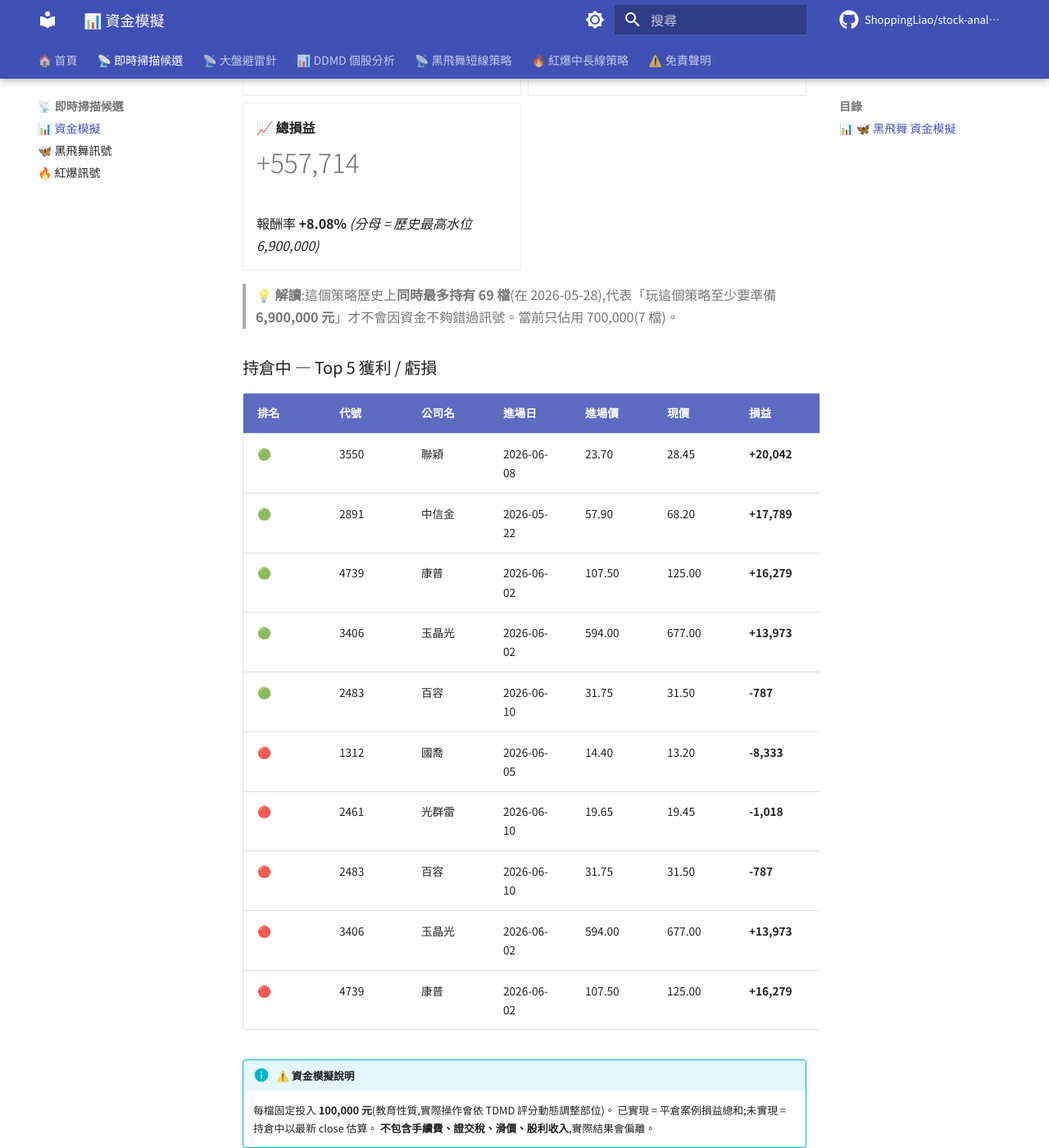
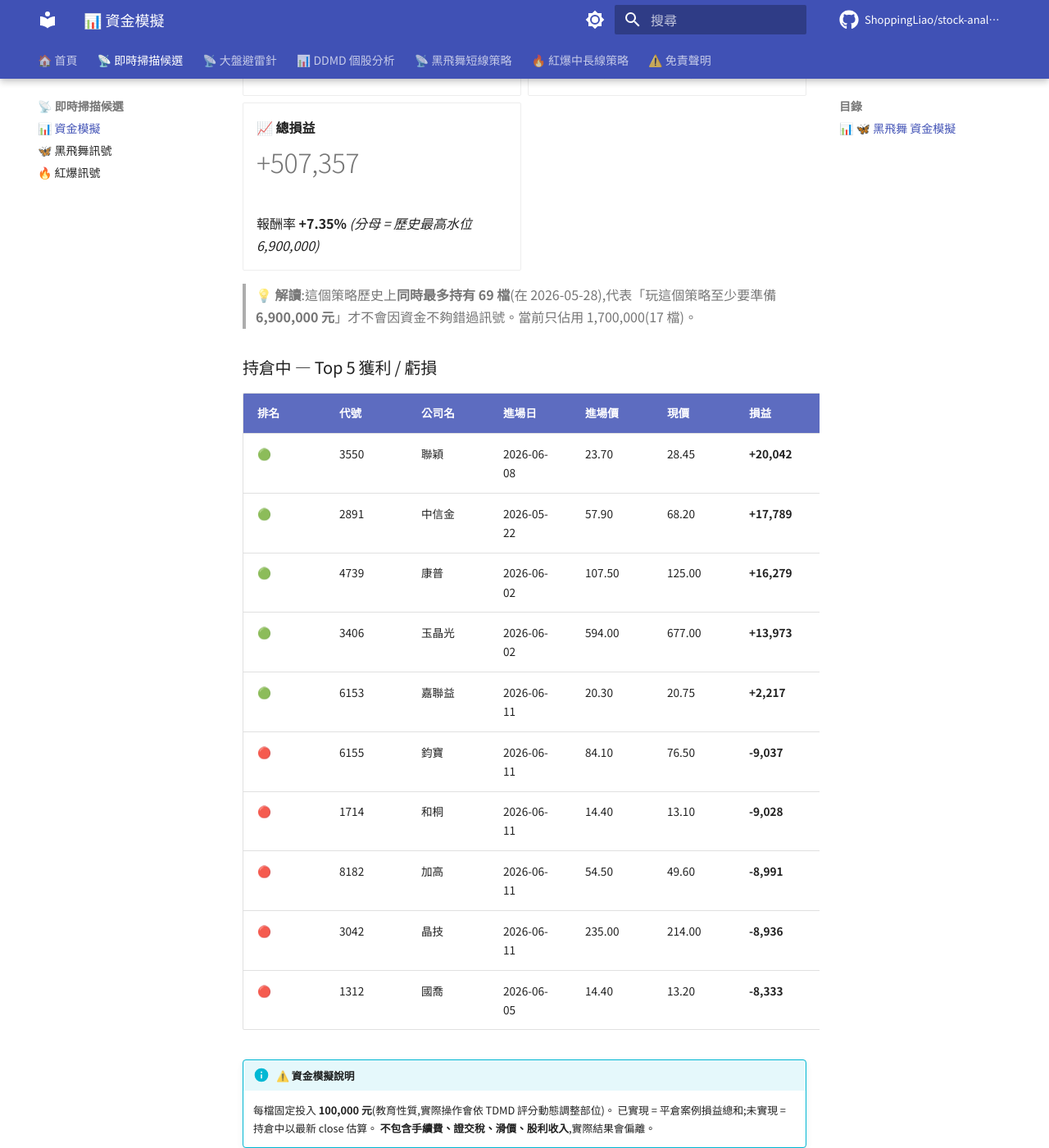
Before and after one commit to ShoppingLiao/stock-analysis-public, an MkDocs documentation site: the page built from docs/signals_capital.md, in a window 1280 px wide and 1400 px high, scrolled down 817 px. Shown: the whole window at 82% size. Built offline with MkDocs 1.6.1 and Material for MkDocs 9.7.7, drawn with Linux system fonts in a browser that asks for light colours; comment, search, counter and statistics services are not loaded; some of the changed text lies outside the part shown.

Commit message:
docs(signals): update BB + RB + capital (2026-06-11)

```diff
--- a/docs/signals_capital.md
+++ b/docs/signals_capital.md
@@ -17,9 +17,9 @@
 
 -   **💼 當前資金水位**
 
-    # 700,000
+    # 1,700,000
 
-    持倉 7 檔 × 100,000
+    持倉 17 檔 × 100,000
 
 -   **🌊 歷史最高水位**
 
@@ -35,19 +35,19 @@
 
 -   **🟡 未實現損益**
 
-    # +57,945
+    # +7,588
 
-    持倉 7 檔(現價 vs 進場價)
+    持倉 17 檔(現價 vs 進場價)
 
 -   **📈 總損益**
 
-    # +557,714
+    # +507,357
 
-    報酬率 **+8.08%** _(分母 = 歷史最高水位 6,900,000)_
+    報酬率 **+7.35%** _(分母 = 歷史最高水位 6,900,000)_
 
 </div>
 
-> **💡 解讀**:這個策略歷史上**同時最多持有 69 檔**(在 2026-05-28),代表「玩這個策略至少要準備 **6,900,000 元**」才不會因資金不夠錯過訊號。當前只佔用 700,000(7 檔)。
+> **💡 解讀**:這個策略歷史上**同時最多持有 69 檔**(在 2026-05-28),代表「玩這個策略至少要準備 **6,900,000 元**」才不會因資金不夠錯過訊號。當前只佔用 1,700,000(17 檔)。
 
 ### 持倉中 — Top 5 獲利 / 虧損
 
@@ -57,12 +57,12 @@
 | 🟢 | 2891 | 中信金 | 2026-05-22 | 57.90 | 68.20 | **+17,789** | **+17.79%** |
 | 🟢 | 4739 | 康普 | 2026-06-02 | 107.50 | 125.00 | **+16,279** | **+16.28%** |
 | 🟢 | 3406 | 玉晶光 | 2026-06-02 | 594.00 | 677.00 | **+13,973** | **+13.97%** |
-| 🟢 | 2483 | 百容 | 2026-06-10 | 31.75 | 31.50 | **-787** | **-0.79%** |
+| 🟢 | 6153 | 嘉聯益 | 2026-06-11 | 20.30 | 20.75 | **+2,217** | **+2.22%** |
+| 🔴 | 6155 | 鈞寶 | 2026-06-11 | 84.10 | 76.50 | **-9,037** | **-9.04%** |
+| 🔴 | 1714 | 和桐 | 2026-06-11 | 14.40 | 13.10 | **-9,028** | **-9.03%** |
+| 🔴 | 8182 | 加高 | 2026-06-11 | 54.50 | 49.60 | **-8,991** | **-8.99%** |
+| 🔴 | 3042 | 晶技 | 2026-06-11 | 235.00 | 214.00 | **-8,936** | **-8.94%** |
 | 🔴 | 1312 | 國喬 | 2026-06-05 | 14.40 | 13.20 | **-8,333** | **-8.33%** |
-| 🔴 | 2461 | 光群雷 | 2026-06-10 | 19.65 | 19.45 | **-1,018** | **-1.02%** |
-| 🔴 | 2483 | 百容 | 2026-06-10 | 31.75 | 31.50 | **-787** | **-0.79%** |
-| 🔴 | 3406 | 玉晶光 | 2026-06-02 | 594.00 | 677.00 | **+13,973** | **+13.97%** |
-| 🔴 | 4739 | 康普 | 2026-06-02 | 107.50 | 125.00 | **+16,279** | **+16.28%** |
 
 !!! info "⚠️ 資金模擬說明"
     每檔固定投入 **100,000 元**(教育性質,實際操作會依 TDMD 評分動態調整部位)。
@@ -157,15 +157,15 @@
 
 -   **🟡 未實現損益**
 
-    # +970,799
+    # +920,442
 
-    BB +57,945 + RB +912,854
+    BB +7,588 + RB +912,854
 
 -   **📈 總損益**
 
-    # +1,327,490
+    # +1,277,133
 
-    報酬率 **+5.95%** _(分母 = 兩策略歷史最高水位)_
+    報酬率 **+5.73%** _(分母 = 兩策略歷史最高水位)_
 
 </div>
 
```
Also changed, not shown: other parts of docs/signals_capital.md (+2 -2 lines), docs/signals_black_butterfly.md (+16 -7 lines).
